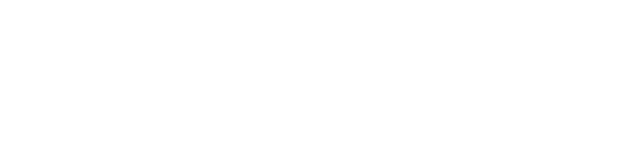
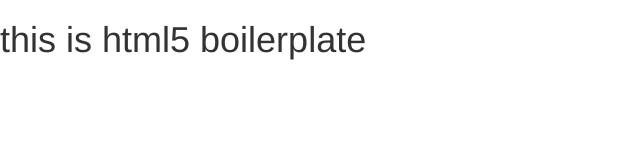
Before and after one commit to smnurul/quick_start_pack, a plain HTML site: page index.html in a window 1280 px wide. Shown: the whole page, without its empty margins (0-640 px from the left). Drawn offline with Linux system fonts and the light colour scheme.

Commit message:
Update index.html

```diff
--- a/index.html
+++ b/index.html
@@ -22,7 +22,7 @@
   </head>
   <body>
 		<header id="header-area">
-
+			<h1>this is html5 boilerplate</h1>
 		</header>
 
 		<section>
```
